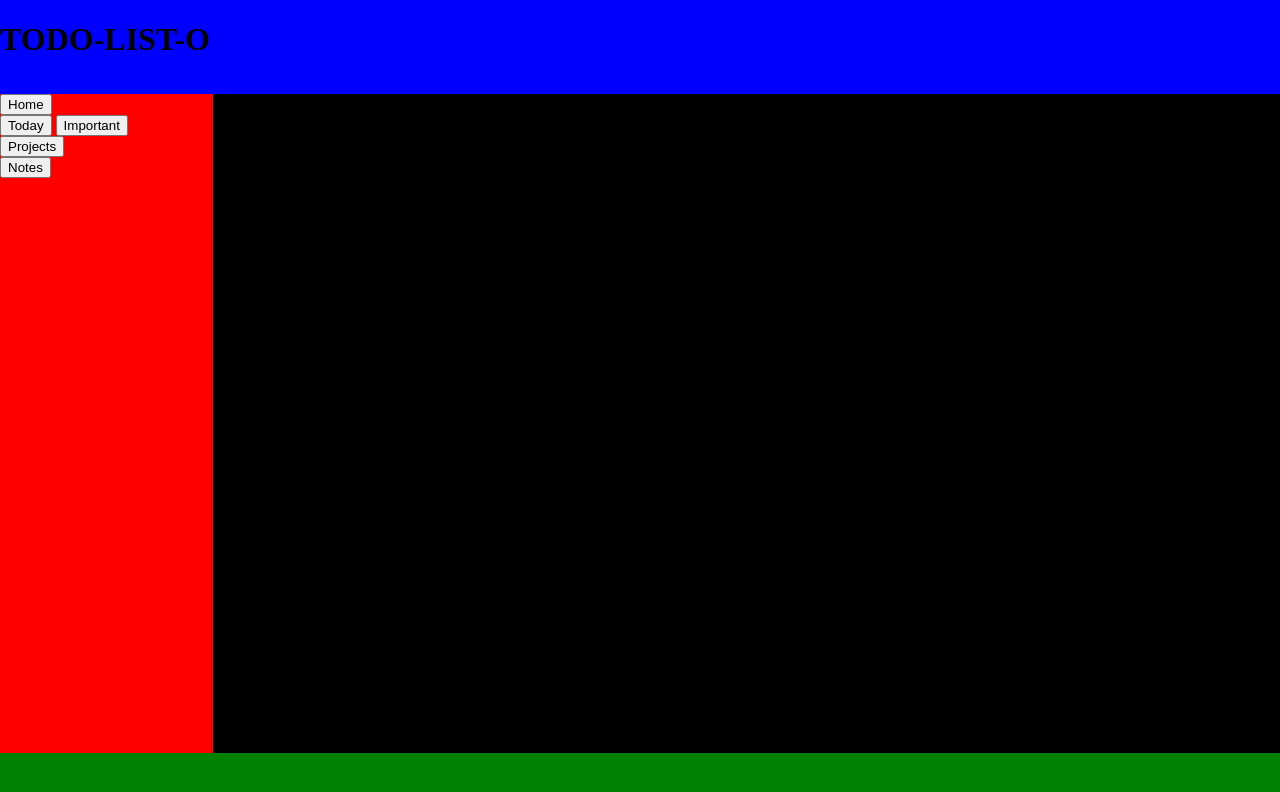
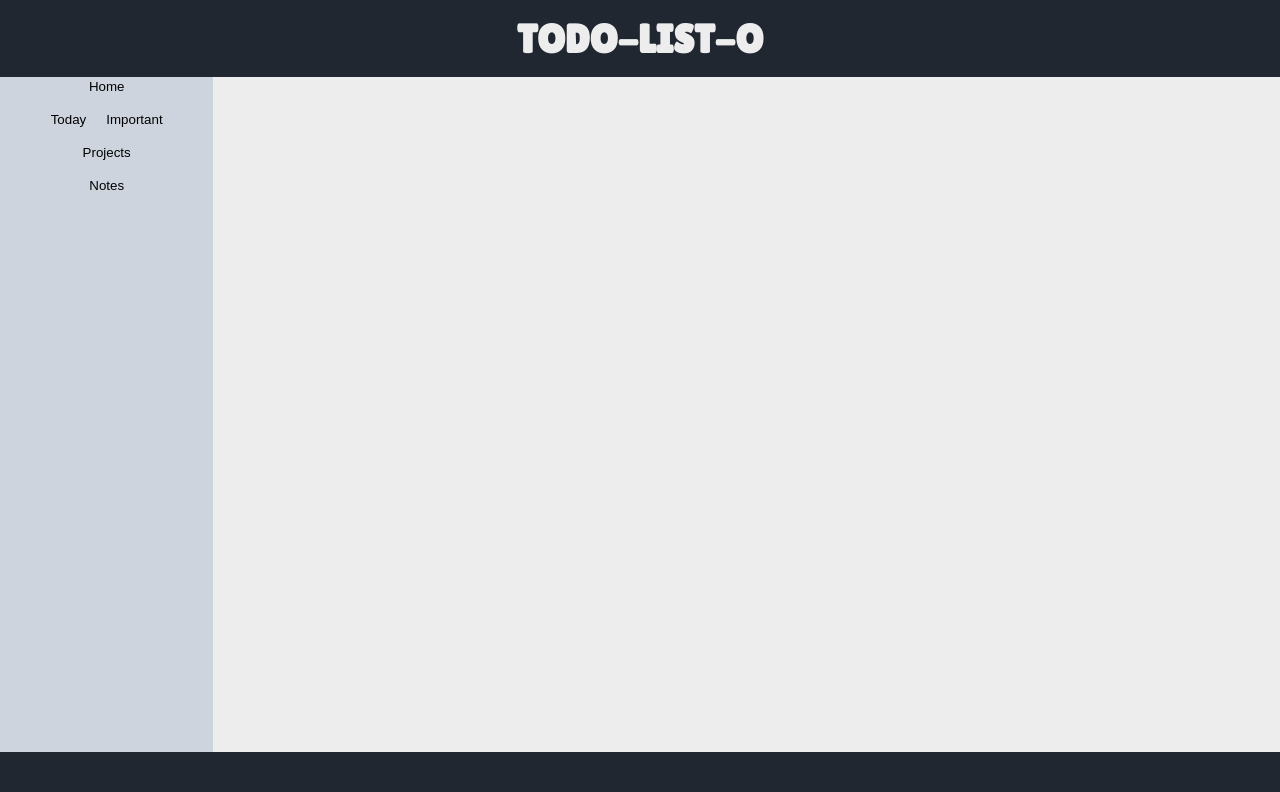
Before and after one commit to Chinchilla15/todo-list, a plain HTML site: page index.html in a window 1280 px wide. Drawn offline with Linux system fonts and the light colour scheme.

Commit message:
Add: color variables, fonts, styled main content

```diff
--- a/styles/main.css
+++ b/styles/main.css
@@ -1,4 +1,18 @@
+:root{
+    --main-color: #212731;
+    --secondary-color: #00ADB5;
+    --accent-color: #CED4DE;
+    --white-color: #EDEDED;
+    --black-color: #1B1B1B;
+    --blue-color: #1F5293;
+    --red-color: #950101;
+    --low-color: #E9F0E7;
+    --mid-color: #FEF5CC;
+    --high-color: #FBE6E6;
+}
+
 body{
+    font-family: 'Inconsolata', monospace;
     height: 100%;
     min-height: 100vh;
     margin: 0;
@@ -11,26 +25,49 @@ body{
 #content{
     min-height: 100vh;
     display: grid;
-    grid-template-rows: 1fr 7fr 0.5fr;
+    grid-template-rows: 0.8fr 7fr 0.5fr;
     grid-template-columns: 1fr 5fr;
 }
 
 header{
+    display: flex;
+    align-items: center;
+    justify-content: center;
     grid-area: 1/1/2/3;
-    background-color: blue;
+    background-color: var(--main-color);
+}
+
+header > h1{
+    font-family: 'Lilita One', sans-serif;
+    margin: 0;
+    font-size: 40px;
+    color: var(--white-color);
 }
 
 aside{
     grid-area: 2/1/3/2;
-    background-color: red;
+    background-color:var(--accent-color);
+    display: flex;
+    flex-direction: column;
+    align-items: center;
+    gap: 15px;
 }
 
 main{
     grid-area: 2/2/3/3;
-    background-color: black;
+    background-color: var(--white-color);
 }
 
 footer{
     grid-area: 3/1/4/3;
-    background-color: green;
+    background-color: var(--main-color);
 }
+
+button{
+    border-style: none;
+    background-color: var(--accent-color);
+}
+
+button:hover{
+    background-color: #019FA7;
+}
```
